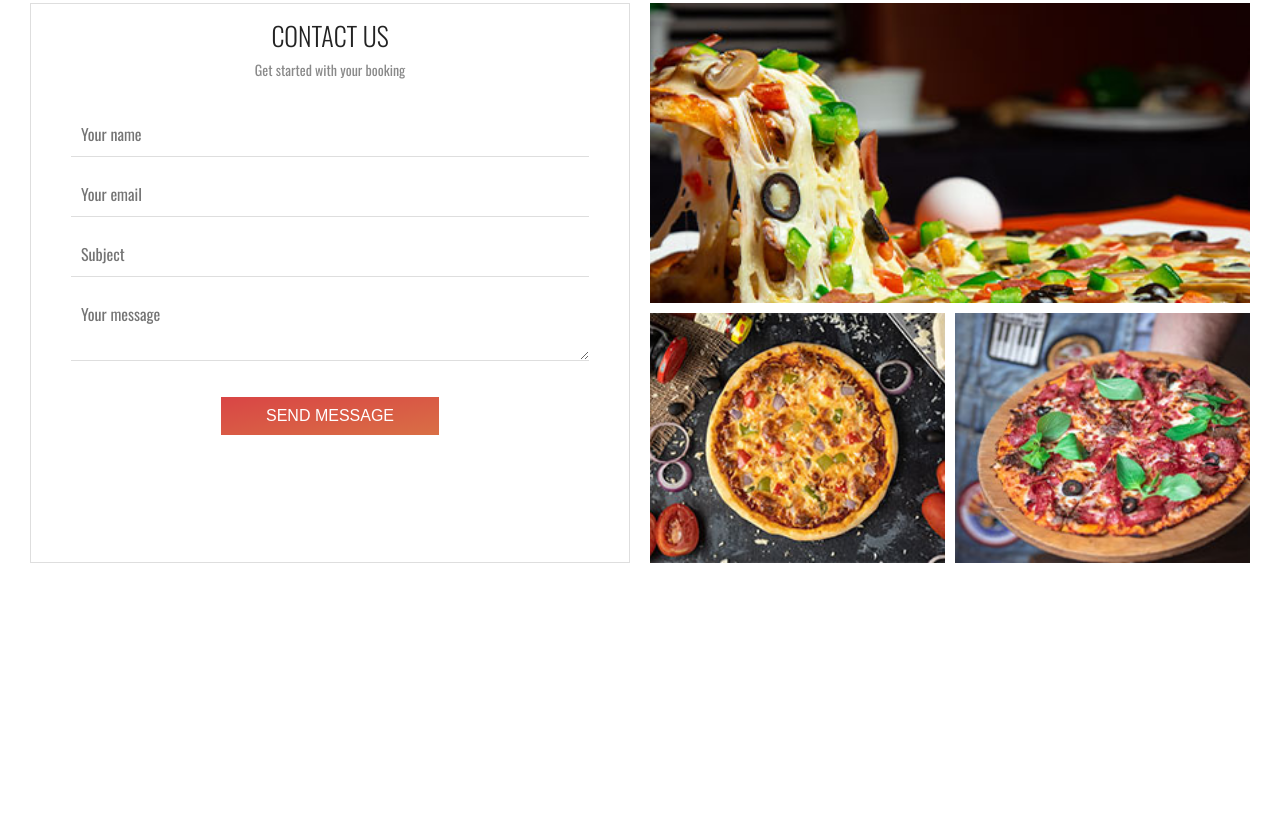
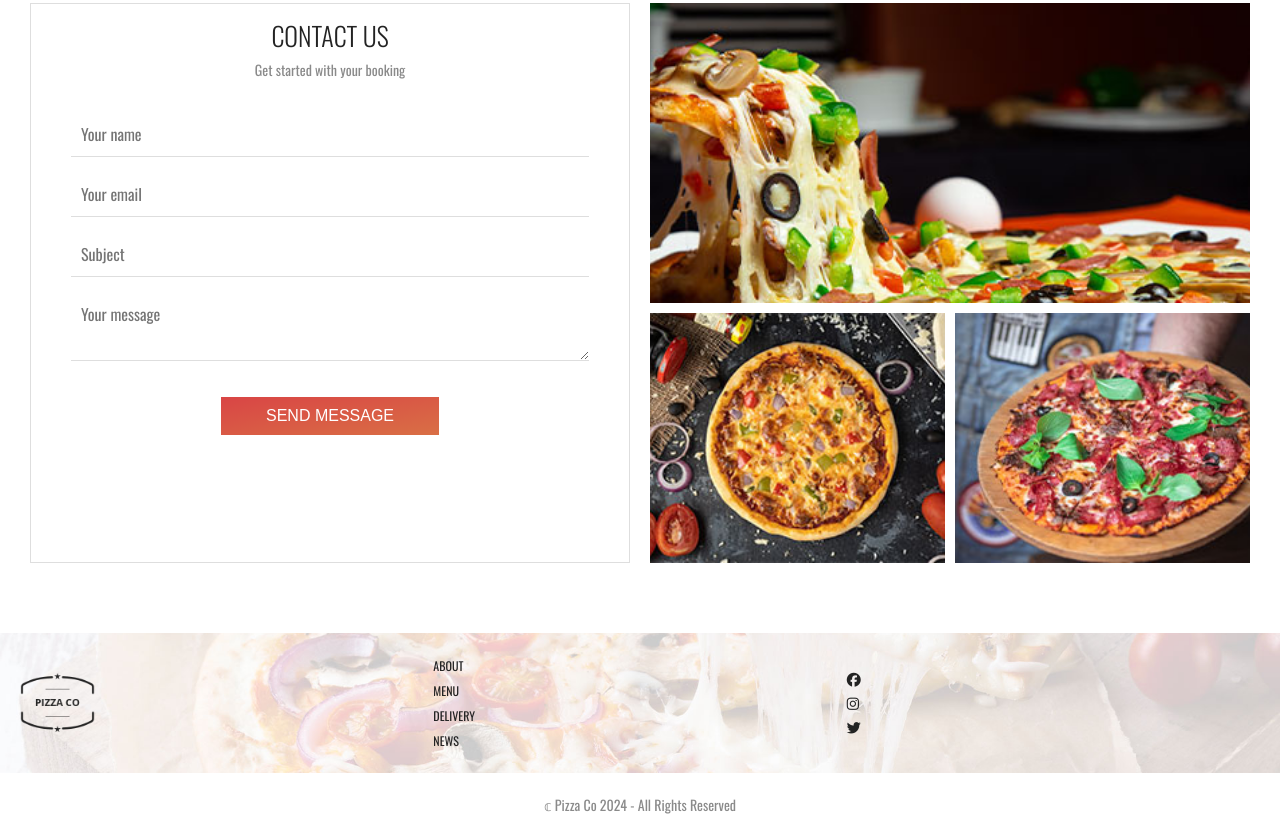
Before and after one commit to Burgundy13/Pizza-CO-Project, a website: page index.html in a window 1280 px wide. Shown: the part 4453-5290 px from the top of the page. Before the commit the page ends 5086 px from the top, so only its background shows below. Drawn offline with nearby package versions, Linux system fonts and the light colour scheme; a web font is replaced by a local one.

Commit message:
Footer done

```diff
--- a/index.html
+++ b/index.html
@@ -400,6 +400,47 @@
 
 		<!-- Main end -->
 
+		<!-- Footer -->
+
+		<footer>
+			<div class="footer-top">
+				<div class="footer__logo">
+					<img src="images/logo/pizza-dark.png" alt="Pizza Co Logo" />
+				</div>
+				<div class="footer__links">
+					<ul>
+						<li><a href="#about" class="footer__link">About</a></li>
+						<li><a href="#menu" class="footer__link">Menu</a></li>
+						<li><a href="#delivery" class="footer__link">Delivery</a></li>
+						<li><a href="#news" class="footer__link">News</a></li>
+					</ul>
+				</div>
+				<div class="footer__social-links">
+					<ul>
+						<li>
+							<a href="#" class="social-link"
+								><i class="fa-brands fa-facebook"></i
+							></a>
+						</li>
+						<li>
+							<a href="#" class="social-link"
+								><i class="fa-brands fa-instagram"></i
+							></a>
+						</li>
+						<li>
+							<a href="#" class="social-link"
+								><i class="fa-brands fa-twitter"></i
+							></a>
+						</li>
+					</ul>
+				</div>
+			</div>
+			<div class="footer__bottom">
+				<p>&copf; Pizza Co 2024 - All Rights Reserved</p>
+			</div>
+		</footer>
+		<!-- Footer end -->
+
 		<script src="main.js"></script>
 	</body>
 </html>
--- /dev/null
+++ b/scss/components/_footer.scss
@@ -0,0 +1,34 @@
+.footer {
+	&-top {
+		align-items: center;
+		background-image: url('../../images/img/footer.jpg');
+		background-position: center;
+		background-repeat: no-repeat;
+		background-size: cover;
+		display: grid;
+		grid-template-columns: repeat(3, 1fr);
+		justify-content: center;
+		padding: 2rem;
+	}
+
+	&__logo {
+		width: 7.5rem;
+	}
+
+	&__link,
+	.social-link {
+		color: $color-black;
+		font-size: 1.2rem;
+		text-decoration: none;
+		text-transform: uppercase;
+	}
+
+	&__bottom {
+		padding: 2rem;
+		text-align: center;
+	}
+}
+
+.fa-brands {
+	color: $color-black;
+}
--- a/scss/style.scss
+++ b/scss/style.scss
@@ -10,3 +10,4 @@
 @import 'components/partners';
 @import 'components/news';
 @import 'components/contact';
+@import 'components/footer';
```
Also changed, not shown: css/style.css.
